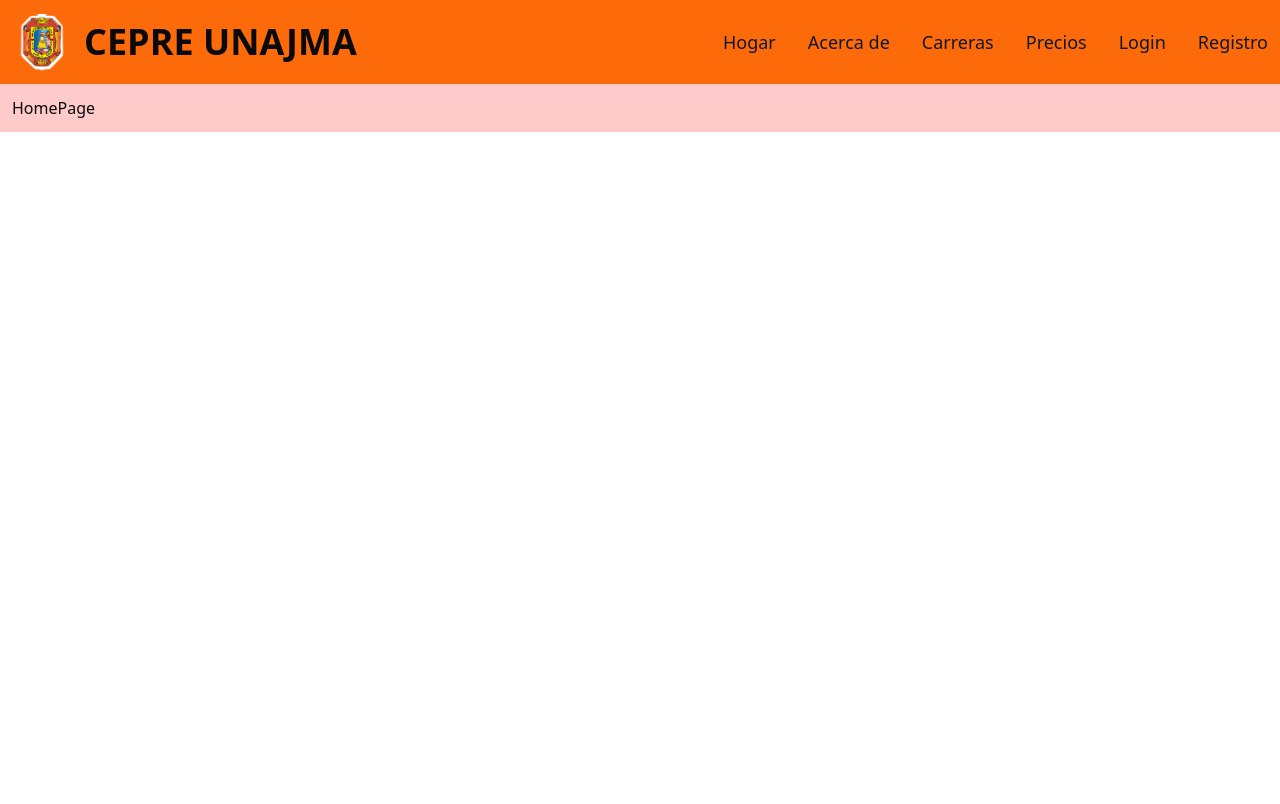
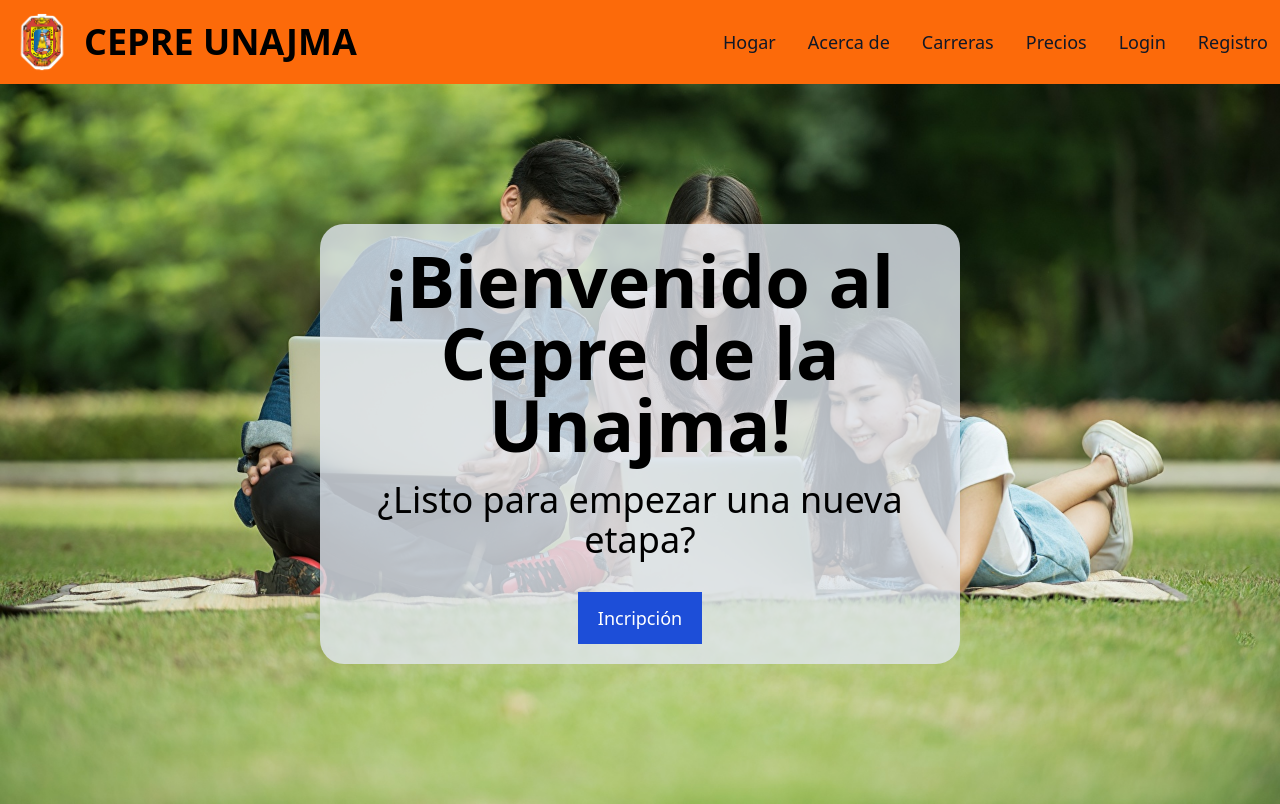
Before and after one commit to Maschine12/Cepre_Kevin, a Next.js app: page / in a window 1280 px wide. Built offline with nearby package versions, Linux system fonts and the light colour scheme; no server answers.

Commit message:
cambios front

```diff
--- a/src/app/api/auth/signup/route.ts
+++ b/src/app/api/auth/signup/route.ts
@@ -8,27 +8,27 @@ export async function POST(request: Request) {
   try {
     await connectDB();
 
-    const { email, password, role = "estudiante", ...additionalData } = await request.json();
+    const { dni, email, password, role = "estudiante" } = await request.json();
 
-    if (!email || !password) {
+    if (!dni || !email || !password) {
       return NextResponse.json(
-        { message: "Email, and password are required" },
+        { message: "DNI, email y password son requeridos" },
         { status: 400 }
       );
     }
 
     if (password.length < 6) {
       return NextResponse.json(
-        { message: "Password must be at least 6 characters" },
+        { message: "La contraseña debe tener al menos 6 caracteres" },
         { status: 400 }
       );
     }
 
-    const userFound = await User.findOne({ email});
+    const userFound = await User.findOne({ email });
 
     if (userFound) {
       return NextResponse.json(
-        { message: "Email already exists" },
+        { message: "El email ya existe" },
         { status: 409 }
       );
     }
@@ -36,6 +36,7 @@ export async function POST(request: Request) {
     const hashedPassword = await bcrypt.hash(password, 12);
 
     const user = new User({
+      dni,
       email,
       password: hashedPassword,
       role,
@@ -45,6 +46,7 @@ export async function POST(request: Request) {
 
     return NextResponse.json(
       {
+        dni,
         email,
         role,
         createdAt: savedUser.createdAt,
--- a/src/app/carreras/page.tsx
+++ b/src/app/carreras/page.tsx
@@ -1,11 +1,9 @@
 import React from 'react'
-
+import Signup from "@/components/registro/registroInicial"
 function CarrerasPage() {
   return (
     <div>CarrerasPage
-      <div className='max-w-screen-xl flex flex-wrap items-center justify-between mx-auto p-3 bg-red-200'>
-
-      </div>
+      <Signup />
     </div>
   )
 }
--- a/src/app/globals.css
+++ b/src/app/globals.css
@@ -1,66 +1,3 @@
 @tailwind base;
 @tailwind components;
 @tailwind utilities;
-@layer base {
-  :root {
-    --background: 0 0% 100%;
-    --foreground: 0 0% 3.9%;
-    --card: 0 0% 100%;
-    --card-foreground: 0 0% 3.9%;
-    --popover: 0 0% 100%;
-    --popover-foreground: 0 0% 3.9%;
-    --primary: 0 0% 9%;
-    --primary-foreground: 0 0% 98%;
-    --secondary: 0 0% 96.1%;
-    --secondary-foreground: 0 0% 9%;
-    --muted: 0 0% 96.1%;
-    --muted-foreground: 0 0% 45.1%;
-    --accent: 0 0% 96.1%;
-    --accent-foreground: 0 0% 9%;
-    --destructive: 0 84.2% 60.2%;
-    --destructive-foreground: 0 0% 98%;
-    --border: 0 0% 89.8%;
-    --input: 0 0% 89.8%;
-    --ring: 0 0% 3.9%;
-    --chart-1: 12 76% 61%;
-    --chart-2: 173 58% 39%;
-    --chart-3: 197 37% 24%;
-    --chart-4: 43 74% 66%;
-    --chart-5: 27 87% 67%;
-    --radius: 0.5rem
-  }
-  .dark {
-    --background: 0 0% 3.9%;
-    --foreground: 0 0% 98%;
-    --card: 0 0% 3.9%;
-    --card-foreground: 0 0% 98%;
-    --popover: 0 0% 3.9%;
-    --popover-foreground: 0 0% 98%;
-    --primary: 0 0% 98%;
-    --primary-foreground: 0 0% 9%;
-    --secondary: 0 0% 14.9%;
-    --secondary-foreground: 0 0% 98%;
-    --muted: 0 0% 14.9%;
-    --muted-foreground: 0 0% 63.9%;
-    --accent: 0 0% 14.9%;
-    --accent-foreground: 0 0% 98%;
-    --destructive: 0 62.8% 30.6%;
-    --destructive-foreground: 0 0% 98%;
-    --border: 0 0% 14.9%;
-    --input: 0 0% 14.9%;
-    --ring: 0 0% 83.1%;
-    --chart-1: 220 70% 50%;
-    --chart-2: 160 60% 45%;
-    --chart-3: 30 80% 55%;
-    --chart-4: 280 65% 60%;
-    --chart-5: 340 75% 55%
-  }
-}
-@layer base {
-  * {
-    @apply border-border;
-  }
-  body {
-    @apply bg-background text-foreground;
-  }
-}
--- a/src/app/page.tsx
+++ b/src/app/page.tsx
@@ -1,8 +1,31 @@
+import Button from "@/components/ui/buton";
+
 function HomePage() {
 
-  return <div className="max-w-screen-xl flex flex-wrap items-center justify-between mx-auto p-3 bg-red-200">
-    HomePage
-    </div>;
+  return (
+    <>
+      <div className="flex items-center justify-center">
+        <div className="relative w-full h-full">
+          <img src="../images/ImagenTecnica1.jpg" alt="Cepre_Unajma" />
+        </div>
+        <div className="container absolute flex flex-col items-center justify-center">
+          <div className="flex flex-col w-full md:w-7/12 lg:w-6/12">
+            <div className="flex flex-col items-center title-none bg-slate-200 p-5 rounded-3xl bg-opacity-80">
+              <h1 className="text-7xl text-center font-semibold xl:mt-0">
+                ¡Bienvenido al Cepre de la Unajma!
+              </h1>
+              <p className="slogan text-center p-5 text-4xl">
+                ¿Listo para empezar una nueva etapa?
+              </p>
+              <Button className="mt-3">Incripción</Button>
+            </div>
+          </div>
+
+        </div>
+      </div>
+
+    </>
+  );
 }
 
 export default HomePage;
--- a/src/components/login/loginComponent.tsx
+++ b/src/components/login/loginComponent.tsx
@@ -7,9 +7,6 @@ import Button from "../ui/buton";
 import Label from "../ui/label";
 import Input from "../ui/input";
 
-const handleReload = () => {
-    window.location.reload();
-};
 function LoginComponent() {
     const [error, setError] = useState("");
     const router = useRouter();
@@ -24,9 +21,14 @@ function LoginComponent() {
             redirect: false,
         });
 
-        if (res?.error) setError(res.error as string);
+        if (res?.error) {
+            setError(res.error as string);
+            return;
+        }
 
-        if (res?.ok) router.push("/dashboard");
+        if (res?.ok) {
+            router.replace("/dashboard"); // Redirigir al dashboard
+        }
     };
 
     return (
@@ -53,4 +55,5 @@ function LoginComponent() {
         </div>
     );
 }
+
 export default LoginComponent;
--- /dev/null
+++ b/src/components/registro/registroInicial.tsx
@@ -0,0 +1,57 @@
+"use client";
+import { FormEvent, useState } from "react";
+import axios, { AxiosError } from "axios";
+import { signIn } from "next-auth/react";
+import { useRouter } from "next/navigation";
+import Input from "../ui/input";
+import Label from "../ui/label";
+
+function Signup() {
+    const [error, setError] = useState<string | undefined>();
+    const router = useRouter();
+
+    const handleSubmit = async (event: FormEvent<HTMLFormElement>) => {
+        event.preventDefault();
+        try {
+            const formData = new FormData(event.currentTarget);
+            const signupResponse = await axios.post("/api/auth/signup", {
+                dni: formData.get("dni"),
+                email: formData.get("email"),
+                password: formData.get("password"),
+                role: formData.get("role"),
+            });
+            const res = await signIn("credentials", {
+                email: signupResponse.data.email,
+                password: formData.get("password"),
+                redirect: false,
+            });
+
+            if (res?.ok) return router.push("/dashboard/profile");
+        } catch (error) {
+            if (error instanceof AxiosError) {
+                const errorMessage = error.response?.data.message;
+                setError(errorMessage);
+            }
+        }
+    };
+
+    return (
+        <div className="justify-center h-[calc(100vh-4rem)] flex items-center">
+            <form onSubmit={handleSubmit} className="px-8 py-10 w-3/12">
+                {error && <div className="bg-red-500 text-white p-2 mb-2">{error}</div>}
+                <h1 className="text-4xl font-bold mb-7">Registro</h1>
+                <Label>DNI</Label>
+                <Input placeholder="12345678" name="dni" required />
+                <Label>Correo Electrónico</Label>
+                <Input placeholder="ejemplo@gmail.com" name="email" required />
+                <Label>Contraseña</Label>
+                <Input placeholder="********" name="password" type="password" required />
+                <button className="bg-blue-500 text-white px-4 py-2 block w-full mt-4">
+                    Registrarme
+                </button>
+            </form>
+        </div>
+    );
+}
+
+export default Signup;
--- a/src/components/ui/buton.tsx
+++ b/src/components/ui/buton.tsx
@@ -1,12 +1,12 @@
 import React from 'react';
 
 interface Props extends React.ButtonHTMLAttributes<HTMLButtonElement> {
-    variant?: 'primary' | 'secondary' | 'danger'; // Variantes de estilo
-    className?: string; // Clases adicionales
+    variant?: 'primary' | 'secondary' | 'danger';
+    className?: string;
 }
 
 const Button: React.FC<Props> = ({ variant = 'primary', className = '', children, ...props }) => {
-    const baseStyles = "font-medium rounded-lg text-sm px-5 py-3 focus:ring-4 focus:outline-none";
+    const baseStyles = "font-medium rounded-lg text-lg px-5 py-3 focus:ring-4 focus:outline-none rounded-2xl";
     const variantStyles = {
         primary: "text-white bg-blue-700 hover:bg-blue-800 focus:ring-blue-300",
         secondary: "text-gray-700 bg-gray-100 hover:bg-gray-200 focus:ring-gray-300",
--- a/src/components/ui/input.tsx
+++ b/src/components/ui/input.tsx
@@ -5,7 +5,7 @@ interface Props extends React.InputHTMLAttributes<HTMLInputElement> { }
 function Input(props: Props) {
     return (
         <input className="w-full border border-gray-300 rounded-md p-3 focus:outline-none focus:border-blue-500"
-        placeholder=" "
+        placeholder=""
         required
         {...props}
         />
```
Also changed, not shown: src/models/user.ts (+9 -4 lines).
